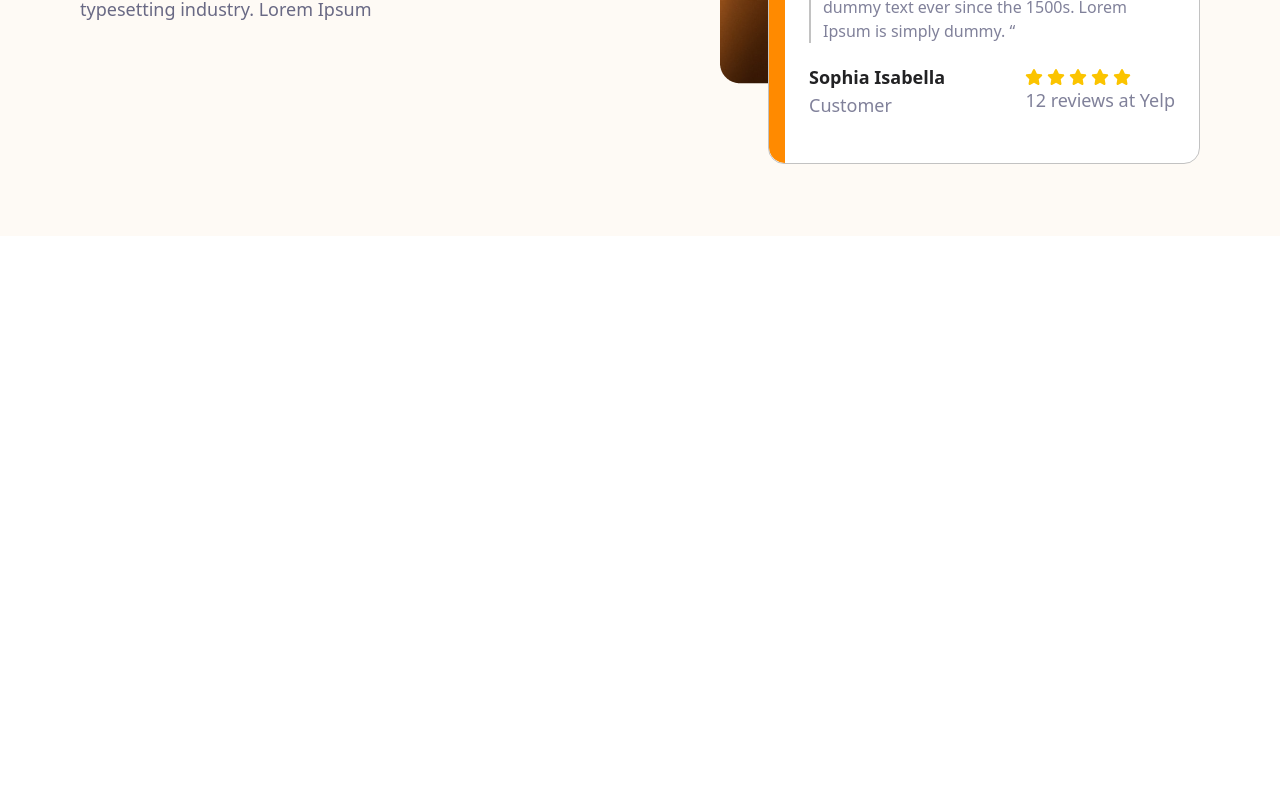
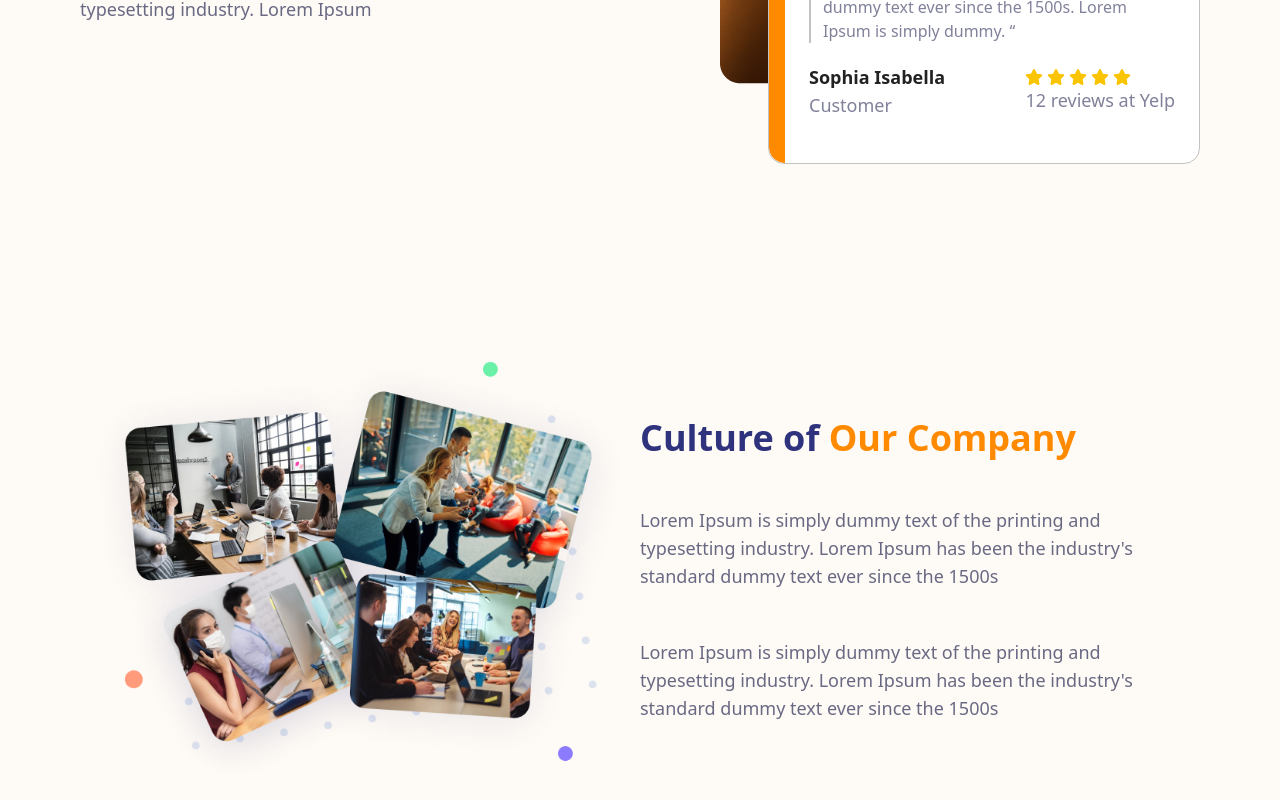
Before and after one commit to alonzojoe/zone-tech, a React (Vite) app: page / in a window 1280 px wide. Shown: the part 2503-3303 px from the top of the page. Before the commit the page ends 2739 px from the top, so only its background shows below. Built offline with nearby package versions, Linux system fonts and the light colour scheme.

Commit message:
feat: create ui ux for Culture section

```diff
--- a/src/App.jsx
+++ b/src/App.jsx
@@ -3,6 +3,8 @@ import Home from "./components/Home";
 import Brands from "./components/Brands";
 import Services from "./components/Services";
 import Testimonials from "./components/Testimonials";
+import Culture from "./components/Culture";
+
 function App() {
   return (
     <main className="overflow-x-hidden bg-white text-dark">
@@ -11,6 +13,7 @@ function App() {
       <Brands />
       <Services />
       <Testimonials />
+      <Culture />
     </main>
   );
 }
--- a/src/components/Culture.jsx
+++ b/src/components/Culture.jsx
@@ -1,7 +1,40 @@
 import CultureImg from "../assets/images/culture.png";
 
 const Culture = () => {
-  return <div>Culture</div>;
+  return (
+    <section className="bg-light overflow-hidden">
+      <div className="container py-0 md:py-14">
+        <div className="grid grid-cols-1 md:grid-cols-2 py-14 space-y-8 md:space-y-0">
+          <div className="flex justify-center items-center relative z-20">
+            <div className="flex flex-col justify-center items-center relative z-10">
+              <img
+                src={CultureImg}
+                alt="testimonials-hero"
+                className="w-[450px] md:w-[612px] object-cover"
+              />
+            </div>
+          </div>
+          <div className="flex flex-col justify-center">
+            <div className="text-center md:text-left  space-y-12">
+              <h2 className="text-4xl text-primary font-semibold">
+                Culture of <span className="text-secondary">Our Company</span>
+              </h2>
+              <p className="text-lighter text-lg">
+                Lorem Ipsum is simply dummy text of the printing and typesetting
+                industry. Lorem Ipsum has been the industry&apos;s standard
+                dummy text ever since the 1500s
+              </p>
+              <p className="text-lighter text-lg">
+                Lorem Ipsum is simply dummy text of the printing and typesetting
+                industry. Lorem Ipsum has been the industry&apos;s standard
+                dummy text ever since the 1500s
+              </p>
+            </div>
+          </div>
+        </div>
+      </div>
+    </section>
+  );
 };
 
 export default Culture;
```
